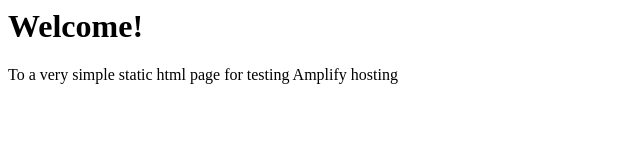
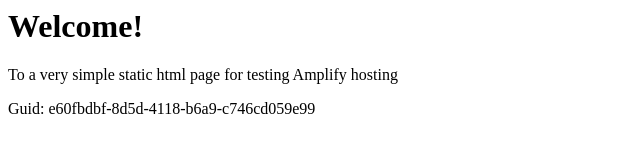
Before and after one commit to aws-aemilia-yul/Github-PR-Commit-Integration-Test-DoNotTouch-Gith-P5X5MO5I-v1-prod-ca-central-1, a website: page src/index.html in a window 1280 px wide. Shown: the whole page, without its empty margins (0-640 px from the left). Drawn offline with Linux system fonts and the light colour scheme.

Commit message:
commit from integ tests

```diff
--- a/src/index.html
+++ b/src/index.html
@@ -1,3 +1,5 @@
+
+
 <html lang="en">
 
 <head>
@@ -10,6 +12,6 @@
 <body>
     <h1>Welcome!</h1>
     <p>To a very simple static html page for testing Amplify hosting</p>
-</body>
+    <p>Guid: e60fbdbf-8d5d-4118-b6a9-c746cd059e99</p></body>
 
 </html>
```
